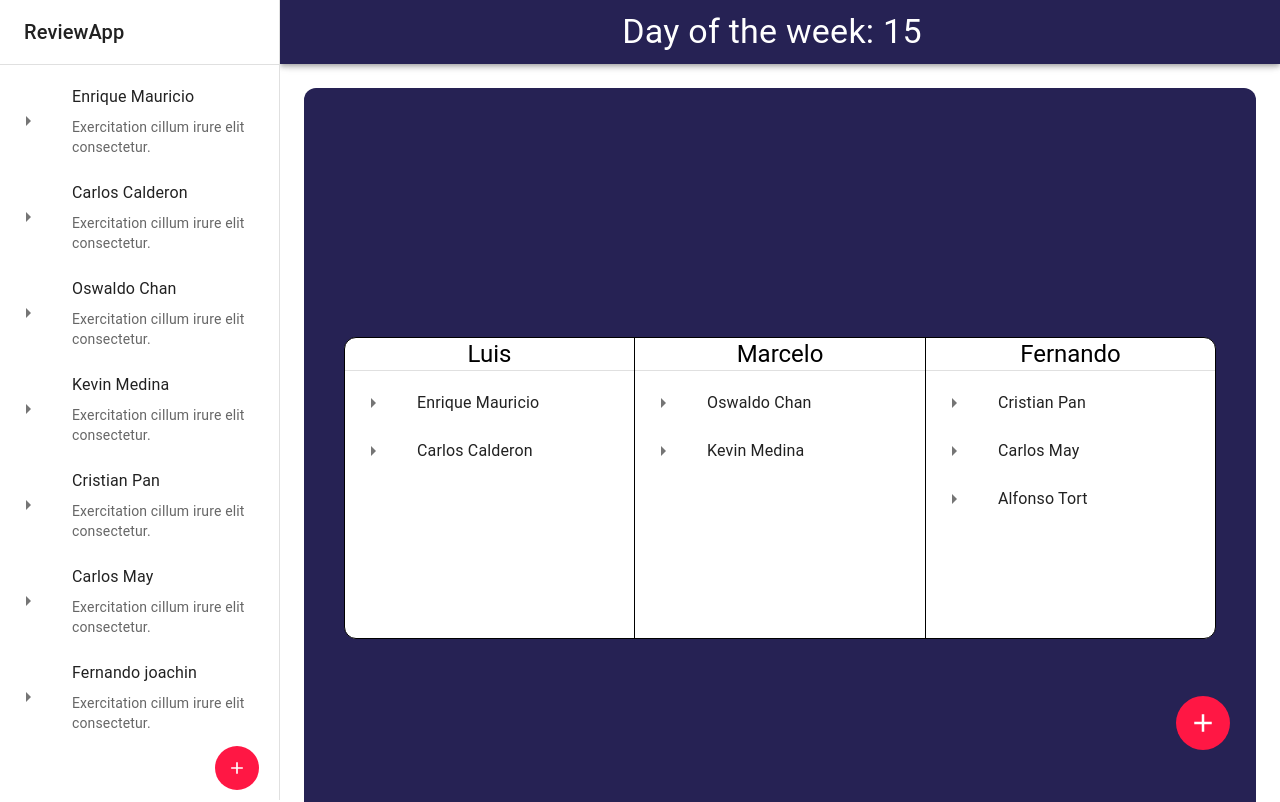
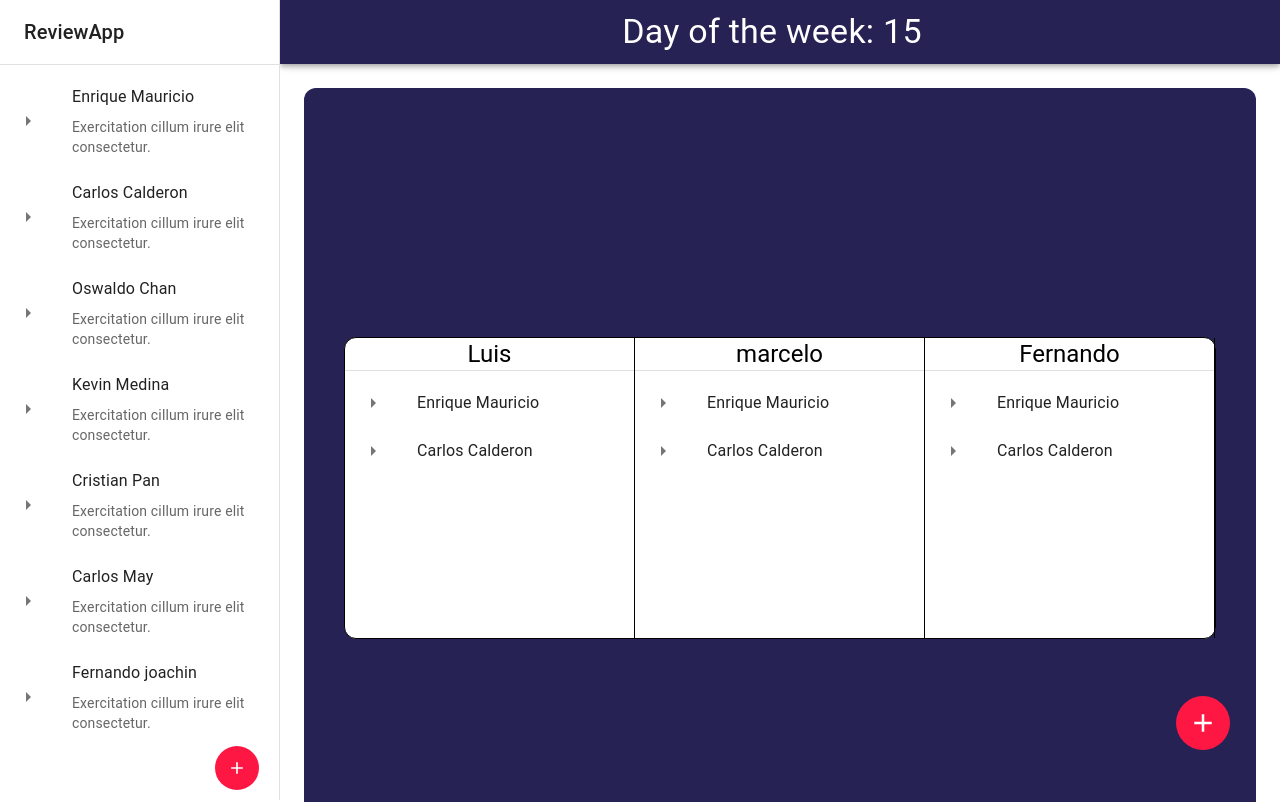
Before and after one commit to jfer1990/resume-parser, a React (Vite) app: page / in a window 1280 px wide. Shown: the top 802 px of the page. Built offline with nearby package versions, Linux system fonts and the light colour scheme.

Commit message:
terminar inputs y agregar react-router

```diff
--- a/package.json
+++ b/package.json
@@ -14,7 +14,8 @@
     "@mui/icons-material": "^5.11.16",
     "@mui/material": "^5.12.0",
     "react": "^18.2.0",
-    "react-dom": "^18.2.0"
+    "react-dom": "^18.2.0",
+    "react-router-dom": "^6.10.0"
   },
   "devDependencies": {
     "@types/react": "^18.0.27",
--- a/src/main.jsx
+++ b/src/main.jsx
@@ -5,12 +5,15 @@ import { ReviewApp } from "./reviewers/components/ReviewApp";
 import "./styles.css";
 import { CssBaseline, ThemeProvider } from "@mui/material";
 import { purpleTheme } from "./theme";
+import { BrowserRouter } from "react-router-dom";
 
 ReactDOM.createRoot(document.getElementById("root")).render(
   <React.StrictMode>
-    <ThemeProvider theme={purpleTheme}>
-      <CssBaseline />
-      <ReviewApp />
-    </ThemeProvider>
+    <BrowserRouter>
+      <ThemeProvider theme={purpleTheme}>
+        <CssBaseline />
+        <ReviewApp />
+      </ThemeProvider>
+    </BrowserRouter>
   </React.StrictMode>
 );
--- a/src/reviewers/components/ReviewApp.jsx
+++ b/src/reviewers/components/ReviewApp.jsx
@@ -6,34 +6,9 @@ import { AddReviewerInput } from "../views/AddReviewerInput";
 import { AddStudentInput } from "../views/AddStudentInput";
 import { NavBar } from "./NavBar";
 import { SideBar } from "./SideBar";
+import { ReviewRoutes } from "./routes/ReviewRoutes";
+import { AppRouter } from "../../router/AppRouter";
 
 export const ReviewApp = () => {
-  return (
-    <ReviewerProvider>
-      <Box component="main" sx={{ display: "flex" }}>
-        <Box sx={{ flexGrow: 1, p: 3, marginLeft: 35 }}>
-          <Toolbar />
-
-          <NavBar />
-          <SideBar />
-          <ReviewersTable />
-          <AddReviewerInput />
-          <AddStudentInput />
-          <IconButton
-            size="large"
-            sx={{
-              color: "white",
-              backgroundColor: "error.main",
-              ":hover": { backgroundColor: "error.main", opacity: 0.9 },
-              position: "fixed",
-              right: 50,
-              bottom: 50,
-            }}
-          >
-            <AddOutlined sx={{ fontSize: 30 }} />
-          </IconButton>
-        </Box>
-      </Box>
-    </ReviewerProvider>
-  );
+  return <AppRouter />;
 };
--- /dev/null
+++ b/src/reviewers/components/ReviewPage.jsx
@@ -0,0 +1,37 @@
+import { Box, IconButton, Toolbar } from "@mui/material";
+import { ReviewerContext, ReviewerProvider } from "./context/Reviewercontext";
+import { ReviewersTable } from "../views/ReviewersTable";
+import { AddOutlined } from "@mui/icons-material";
+import { AddReviewerInput } from "../views/AddReviewerInput";
+import { AddStudentInput } from "../views/AddStudentInput";
+import { NavBar } from "./NavBar";
+import { SideBar } from "./SideBar";
+export const ReviewPage = () => {
+  return (
+    <ReviewerProvider>
+      <Box component="main" sx={{ display: "flex" }}>
+        <Box sx={{ flexGrow: 1, p: 3, marginLeft: 35 }}>
+          <Toolbar />
+          <NavBar />
+          <SideBar />
+          <ReviewersTable />
+          <AddReviewerInput />
+          <AddStudentInput />
+          <IconButton
+            size="large"
+            sx={{
+              color: "white",
+              backgroundColor: "error.main",
+              ":hover": { backgroundColor: "error.main", opacity: 0.9 },
+              position: "fixed",
+              right: 50,
+              bottom: 50,
+            }}
+          >
+            <AddOutlined sx={{ fontSize: 30 }} />
+          </IconButton>
+        </Box>
+      </Box>
+    </ReviewerProvider>
+  );
+};
--- /dev/null
+++ b/src/reviewers/components/ReviewerItem.jsx
@@ -0,0 +1,44 @@
+import { ArrowRight } from "@mui/icons-material";
+import {
+  Divider,
+  Grid,
+  List,
+  ListItem,
+  ListItemButton,
+  ListItemIcon,
+  ListItemText,
+  Typography,
+} from "@mui/material";
+import React from "react";
+
+export const ReviewerItem = ({ reviewer }) => {
+  return (
+    <Grid
+      item
+      xs={4}
+      sx={{
+        borderRight: "1px solid black",
+        minHeight: "300px",
+      }}
+    >
+      <Typography color="black" variant="h5" textAlign="center">
+        {reviewer}
+      </Typography>
+      <Divider />
+      <List>
+        {["Enrique Mauricio", "Carlos Calderon"].map((text) => (
+          <ListItem key={text} disablePadding>
+            <ListItemButton>
+              <ListItemIcon>
+                <ArrowRight />
+              </ListItemIcon>
+              <Grid container>
+                <ListItemText primary={text} />
+              </Grid>
+            </ListItemButton>
+          </ListItem>
+        ))}
+      </List>
+    </Grid>
+  );
+};
--- a/src/reviewers/components/SideBar.jsx
+++ b/src/reviewers/components/SideBar.jsx
@@ -14,8 +14,7 @@ import { useContext } from "react";
 import { ReviewerContext } from "./context/Reviewercontext";
 
 export const SideBar = () => {
-  const { drawerWidth, students, setStudents, onAddStudent } =
-    useContext(ReviewerContext);
+  const { drawerWidth, students } = useContext(ReviewerContext);
 
   return (
     <Box
@@ -43,7 +42,6 @@ export const SideBar = () => {
           ))}
         </List>
         <IconButton
-          onClick={onAddStudent}
           size="large"
           sx={{
             color: "white",
--- a/src/reviewers/components/context/Reviewercontext.jsx
+++ b/src/reviewers/components/context/Reviewercontext.jsx
@@ -17,9 +17,11 @@ export const ReviewerProvider = ({ children }) => {
     "Fernando joachin",
   ]);
 
-  const onAddStudent = () => {
-    setStudents([...students, "hola"]);
-  };
+  const [reviewers, setReviewers] = useState(["Luis", "marcelo", "Fernando"]);
+
+  // const onAddStudent = () => {
+  //   setStudents([...students, "hola"]);
+  // };
 
   return (
     <ReviewerContext.Provider
@@ -27,7 +29,9 @@ export const ReviewerProvider = ({ children }) => {
         students,
         setStudents,
         drawerWidth,
-        onAddStudent,
+        reviewers,
+        setReviewers,
+        // onAddStudent,
       }}
     >
       {children}
--- /dev/null
+++ b/src/reviewers/components/routes/ReviewRoutes.jsx
@@ -0,0 +1,12 @@
+import React from "react";
+import { ReviewApp } from "..";
+import { ReviewPage } from "../ReviewPage";
+import { Navigate, Route, Routes } from "react-router-dom";
+
+export const ReviewRoutes = () => {
+  <Routes>
+    <Route path="/" element={<ReviewPage />} />
+
+    <Route path="/*" element={<Navigate to="/" />} />
+  </Routes>;
+};
--- a/src/reviewers/views/AddReviewerInput.jsx
+++ b/src/reviewers/views/AddReviewerInput.jsx
@@ -6,10 +6,12 @@ import {
   TextField,
   Typography,
 } from "@mui/material";
-import { useState } from "react";
+import { useContext, useState } from "react";
+import { ReviewerContext } from "../components/context/Reviewercontext";
 
 export const AddReviewerInput = () => {
-  const [inputValue, setInputValue] = useState("Gabriel");
+  const { setReviewers } = useContext(ReviewerContext);
+  const [inputValue, setInputValue] = useState("");
 
   const OnInputChange = ({ target }) => {
     setInputValue(target.value);
@@ -17,7 +19,7 @@ export const AddReviewerInput = () => {
 
   const onSubmit = (event) => {
     event.preventDefault();
-    console.log(inputValue);
+    setReviewers((reviewers) => [...reviewers, inputValue]);
   };
   return (
     <Grid
@@ -47,7 +49,12 @@ export const AddReviewerInput = () => {
               sx={{ border: "none", mb: 1 }}
             />
             <Grid item alignSelf="flex-end">
-              <Button color="primary" sx={{ padding: 2 }}>
+              <Button
+                type="submit"
+                color="primary"
+                onClick={onSubmit}
+                sx={{ padding: 2 }}
+              >
                 <SaveOutlined sx={{ fontSize: 30, mr: 1 }} />
                 Guardar
               </Button>
--- a/src/reviewers/views/AddStudentInput.jsx
+++ b/src/reviewers/views/AddStudentInput.jsx
@@ -6,10 +6,12 @@ import {
   TextField,
   Typography,
 } from "@mui/material";
-import { useState } from "react";
+import { useContext, useState } from "react";
+import { ReviewerContext } from "../components/context/Reviewercontext";
 
 export const AddStudentInput = () => {
-  const [inputValue, setInputValue] = useState("Gabriel");
+  const { setStudents } = useContext(ReviewerContext);
+  const [inputValue, setInputValue] = useState("");
 
   const OnInputChange = ({ target }) => {
     setInputValue(target.value);
@@ -18,6 +20,7 @@ export const AddStudentInput = () => {
   const onSubmit = (event) => {
     event.preventDefault();
     console.log(inputValue);
+    setStudents((students) => [...students, inputValue]);
   };
   return (
     <Grid
@@ -47,7 +50,12 @@ export const AddStudentInput = () => {
               sx={{ border: "none", mb: 1 }}
             />
             <Grid item alignSelf="flex-end">
-              <Button color="primary" sx={{ padding: 2 }}>
+              <Button
+                type="submit"
+                color="primary"
+                onClick={onSubmit}
+                sx={{ padding: 2 }}
+              >
                 <SaveOutlined sx={{ fontSize: 30, mr: 1 }} />
                 Guardar
               </Button>
--- a/src/reviewers/views/ReviewersTable.jsx
+++ b/src/reviewers/views/ReviewersTable.jsx
@@ -1,16 +1,10 @@
-import { ArrowRight, TurnedInNot } from "@mui/icons-material";
-import {
-  Divider,
-  Grid,
-  List,
-  ListItem,
-  ListItemButton,
-  ListItemIcon,
-  ListItemText,
-  Typography,
-} from "@mui/material";
+import { Grid } from "@mui/material";
+import { ReviewerItem } from "../components/ReviewerItem";
+import { useContext, useState } from "react";
+import { ReviewerContext } from "../components/context/Reviewercontext";
 
 export const ReviewersTable = () => {
+  const { reviewers } = useContext(ReviewerContext);
   return (
     <Grid
       container
@@ -29,6 +23,7 @@ export const ReviewersTable = () => {
         direction="row"
         alignItems="center"
         justifyContent="center"
+        flexWrap="noWrap"
         sx={{
           backgroundColor: "white",
           border: "1px solid black",
@@ -36,83 +31,9 @@ export const ReviewersTable = () => {
           margin: "40px",
         }}
       >
-        <Grid
-          item
-          xs={4}
-          sx={{
-            borderRight: "1px solid black",
-            minHeight: "300px",
-          }}
-        >
-          {" "}
-          <Typography color="black" variant="h5" textAlign="center">
-            Luis
-          </Typography>
-          <Divider />
-          <List>
-            {["Enrique Mauricio", "Carlos Calderon"].map((text) => (
-              <ListItem key={text} disablePadding>
-                <ListItemButton>
-                  <ListItemIcon>
-                    <ArrowRight />
-                  </ListItemIcon>
-                  <Grid container>
-                    <ListItemText primary={text} />
-                  </Grid>
-                </ListItemButton>
-              </ListItem>
-            ))}
-          </List>
-        </Grid>
-        <Grid item xs={4} sx={{ minHeight: "300px" }}>
-          {" "}
-          <Typography color="black" variant="h5" textAlign="center">
-            Marcelo
-          </Typography>{" "}
-          <Divider />
-          <List>
-            {["Oswaldo Chan", "Kevin Medina"].map((text) => (
-              <ListItem key={text} disablePadding>
-                <ListItemButton>
-                  <ListItemIcon>
-                    <ArrowRight />
-                  </ListItemIcon>
-                  <Grid container>
-                    <ListItemText primary={text} />
-                  </Grid>
-                </ListItemButton>
-              </ListItem>
-            ))}
-          </List>
-        </Grid>
-        <Grid
-          item
-          xs={4}
-          sx={{
-            borderLeft: "1px solid black",
-            minHeight: "300px",
-          }}
-        >
-          {" "}
-          <Typography color="black" variant="h5" textAlign="center">
-            Fernando
-          </Typography>{" "}
-          <Divider />
-          <List>
-            {["Cristian Pan", "Carlos May", "Alfonso Tort"].map((text) => (
-              <ListItem key={text} disablePadding>
-                <ListItemButton>
-                  <ListItemIcon>
-                    <ArrowRight />
-                  </ListItemIcon>
-                  <Grid container>
-                    <ListItemText primary={text} />
-                  </Grid>
-                </ListItemButton>
-              </ListItem>
-            ))}
-          </List>
-        </Grid>
+        {reviewers.map((reviewer) => (
+          <ReviewerItem key={reviewer} reviewer={reviewer} />
+        ))}
       </Grid>
     </Grid>
   );
--- /dev/null
+++ b/src/router/AppRouter.jsx
@@ -0,0 +1,14 @@
+import { Navigate, Route, Routes } from "react-router-dom";
+
+import { ReviewRoutes } from "../reviewers/components/routes/ReviewRoutes";
+import { ReviewPage } from "../reviewers/components/ReviewPage";
+
+export const AppRouter = () => {
+  return (
+    <Routes>
+      <Route path="/" element={<ReviewPage />} />
+
+      <Route path="/*" element={<Navigate to="/" />} />
+    </Routes>
+  );
+};
```
Also changed, not shown: 1 other file (tests, documents, lock files or other folders).
